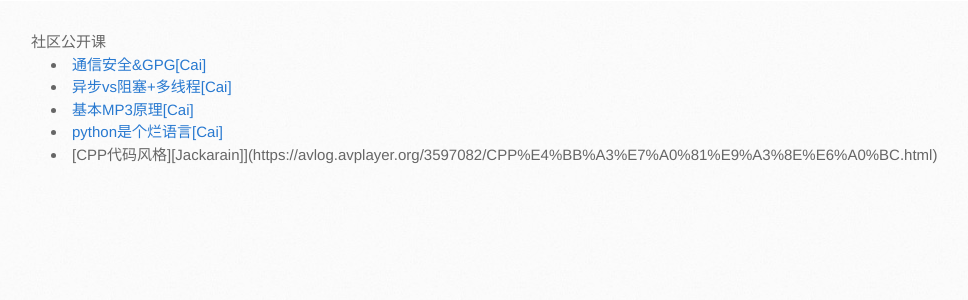
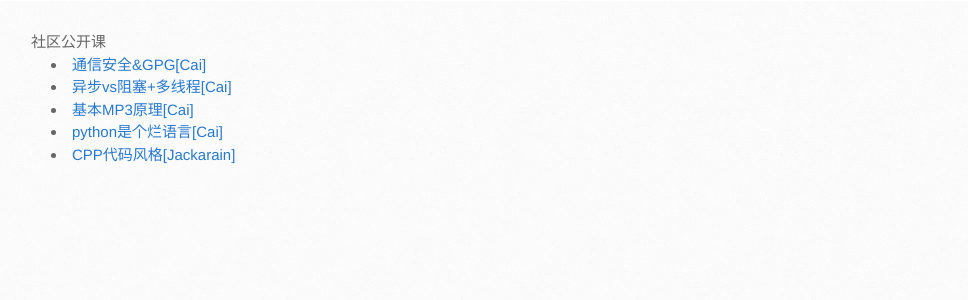
Before and after one commit to avplayer/avplayer.github.com, a Jekyll site: the page built from classes.md, in a window 1280 px wide. Shown: the top 300 px of the page, without its empty margins (139-1107 px from the left). Built offline with Jekyll 4.4.1, drawn with Linux system fonts in a browser that asks for light colours; Markdown is read by kramdown in place of the engine named in the settings.

Commit message:
傻逼了一下，多写了一个]

```diff
--- a/classes.md
+++ b/classes.md
@@ -7,4 +7,4 @@ title: 社区公开课
 * [异步vs阻塞+多线程\[Cai\]](https://avlog.avplayer.org/3597082/%E5%BC%82%E6%AD%A5vs%E5%90%8C%E6%AD%A5%E5%A4%9A%E7%BA%BF%E7%A8%8B.html)
 * [基本MP3原理\[Cai\]](https://avlog.avplayer.org/3597082/basicmp3.html)
 * [python是个烂语言\[Cai\]](https://avlog.avplayer.org/3597082/python%e6%98%af%e4%b8%aa%e7%83%82%e8%af%ad%e8%a8%80.html)
-* [CPP代码风格]\[Jackarain\]](https://avlog.avplayer.org/3597082/CPP%E4%BB%A3%E7%A0%81%E9%A3%8E%E6%A0%BC.html)
+* [CPP代码风格\[Jackarain\]](https://avlog.avplayer.org/3597082/CPP%E4%BB%A3%E7%A0%81%E9%A3%8E%E6%A0%BC.html)
```
